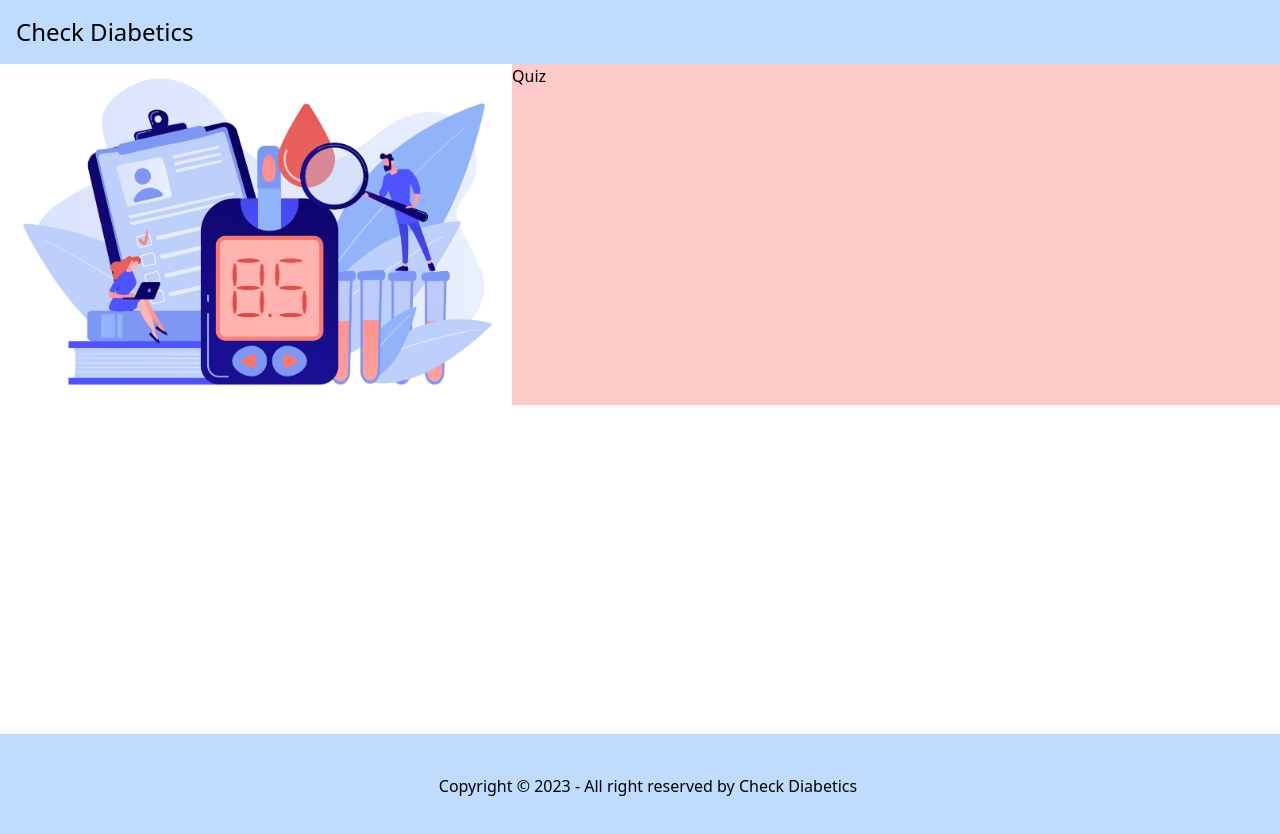
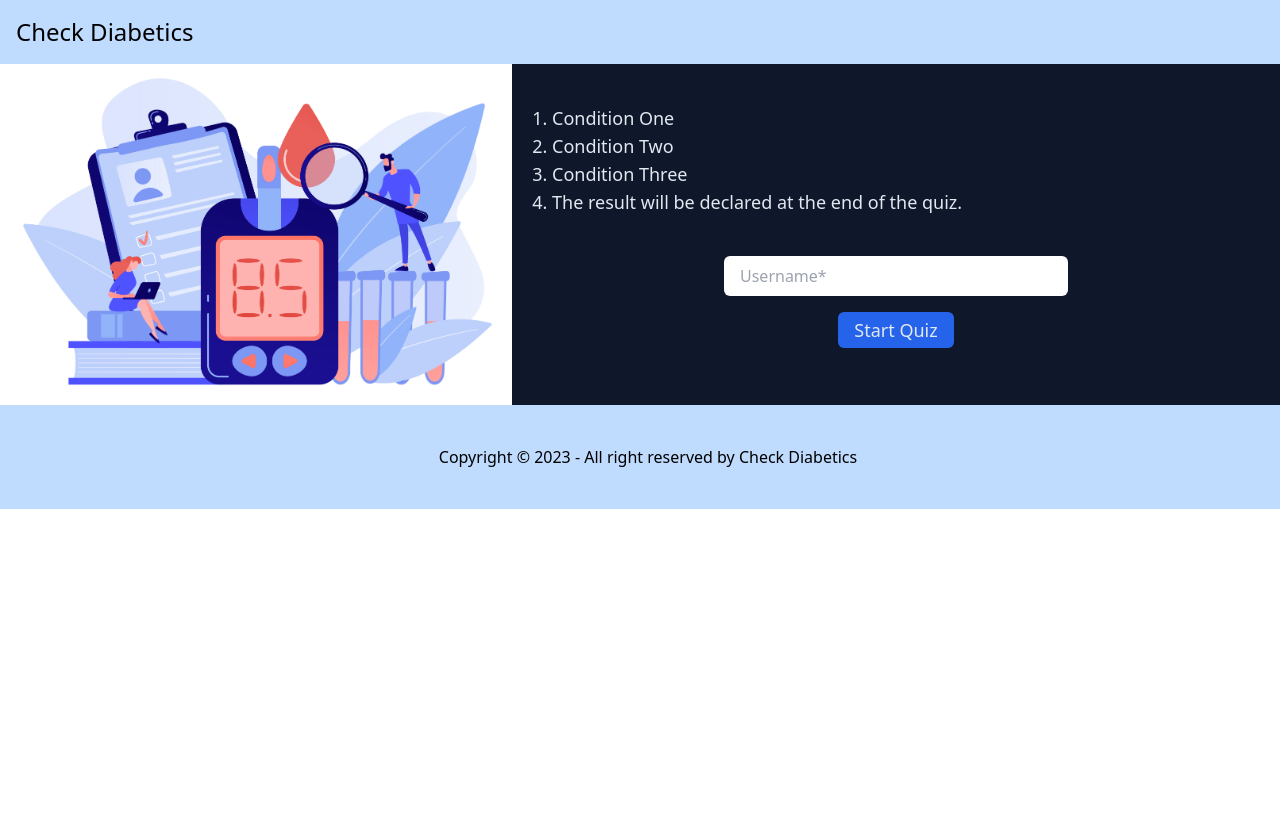
Before and after one commit to rh-abir/check-diabetics, a React (Vite) app: page / in a window 1280 px wide. Shown: the top 834 px of the page. After the commit the page ends 800 px from the top, so only its background shows below. Built offline with nearby package versions, Linux system fonts and the light colour scheme.

Commit message:
Layout system added and Quiz Home done

```diff
--- /dev/null
+++ b/src/layout/QuizRoot.jsx
@@ -0,0 +1,19 @@
+import { Outlet } from "react-router-dom";
+import Sidebar from "../pages/Home/Sidebar/Sidebar";
+
+const QuizRoot = () => {
+  return (
+    <>
+      <div className="grid grid-cols-5">
+        <div className="col-span-2">
+          <Sidebar />
+        </div>
+        <div className="col-span-3">
+          <Outlet />
+        </div>
+      </div>
+    </>
+  );
+};
+
+export default QuizRoot;
--- a/src/layout/Root.jsx
+++ b/src/layout/Root.jsx
@@ -6,7 +6,7 @@ const Root = () => {
   return (
     <>
       <Header />
-      <div className="min-h-[calc(100vh-130px)]">
+      <div>
         <Outlet />
       </div>
       <Footer />
--- a/src/main.jsx
+++ b/src/main.jsx
@@ -2,7 +2,8 @@ import React from "react";
 import ReactDOM from "react-dom/client";
 import { RouterProvider } from "react-router-dom";
 import "./index.css";
-import router from "./routes/routes";
+import router from "./routes/Routes";
+
 
 ReactDOM.createRoot(document.getElementById("root")).render(
   <React.StrictMode>
--- a/src/pages/Home/Home.jsx
+++ b/src/pages/Home/Home.jsx
@@ -1,15 +1,8 @@
-import Quiz from "./Quiz/Quiz";
-import Sidebar from "./Sidebar/Sidebar";
 
 const Home = () => {
   return (
-    <div className="grid grid-cols-1 lg:grid-cols-5">
-      <div className="lg:col-span-2">
-        <Sidebar />
-      </div>
-      <div className="lg:col-span-3">
-        <Quiz />
-      </div>
+    <div>
+      This is Home
     </div>
   );
 };
--- /dev/null
+++ b/src/pages/Home/QuizHome/QuizHome.jsx
@@ -0,0 +1,34 @@
+import React from "react";
+import { Link } from "react-router-dom";
+
+const QuizHome = () => {
+  return (
+    <div className="text-lg text-slate-200 bg-slate-900 h-full w-full p-10">
+      <ol className="list-decimal">
+        <li>Condition One</li>
+        <li>Condition Two</li>
+        <li>Condition Three</li>
+        <li>The result will be declared at the end of the quiz.</li>
+      </ol>
+
+      <form className="flex justify-center mt-10">
+        <input
+          className="px-4 py-2 w-1/2 border-0 outline-none rounded-md text-base text-slate-800"
+          type="text"
+          placeholder="Username*"
+          required
+        />
+      </form>
+      <div className="flex justify-center items-center pt-4">
+        <Link
+          className="px-4 py-1 border-0 rounded-md text-lg text-slate-200 no-underline bg-blue-600 mb-2"
+          to={"/quiz"}
+        >
+          Start Quiz
+        </Link>
+      </div>
+    </div>
+  );
+};
+
+export default QuizHome;
--- /dev/null
+++ b/src/pages/Home/Result/Result.jsx
@@ -0,0 +1,7 @@
+import React from "react";
+
+const Result = () => {
+  return <div>Result</div>;
+};
+
+export default Result;
--- a/src/pages/Home/Sidebar/Sidebar.jsx
+++ b/src/pages/Home/Sidebar/Sidebar.jsx
@@ -3,7 +3,7 @@ import React from 'react';
 const Sidebar = () => {
     return (
         <div>
-           <img src="/src/assets/images/sidebar-image.jpg" alt="" />
+           <img src="/src/assets/images/sidebar-image.jpg" alt="Sidebar Image" />
         </div>
     );
 };
```
Also changed, not shown: src/routes/Routes.jsx (+22 -2 lines).
